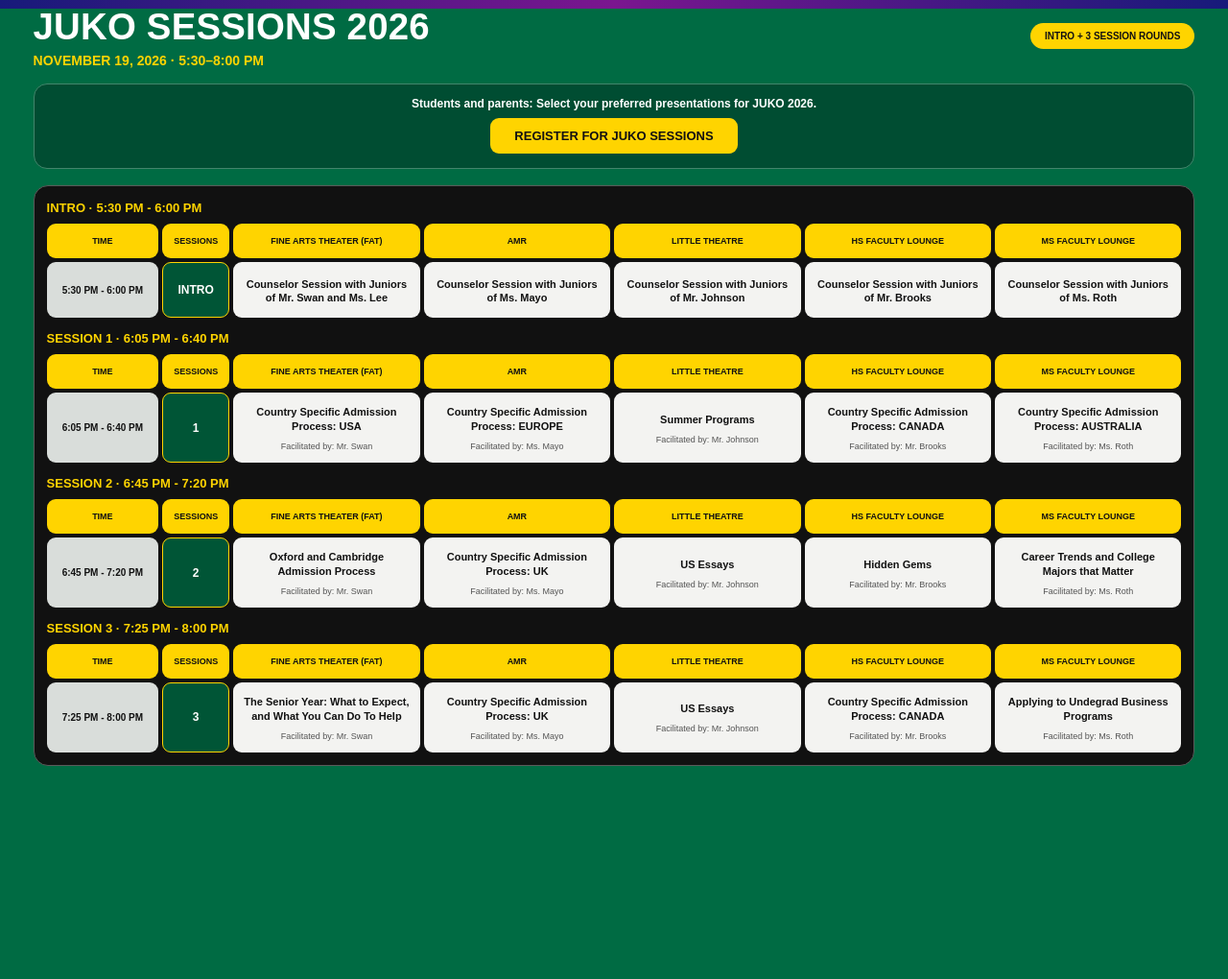
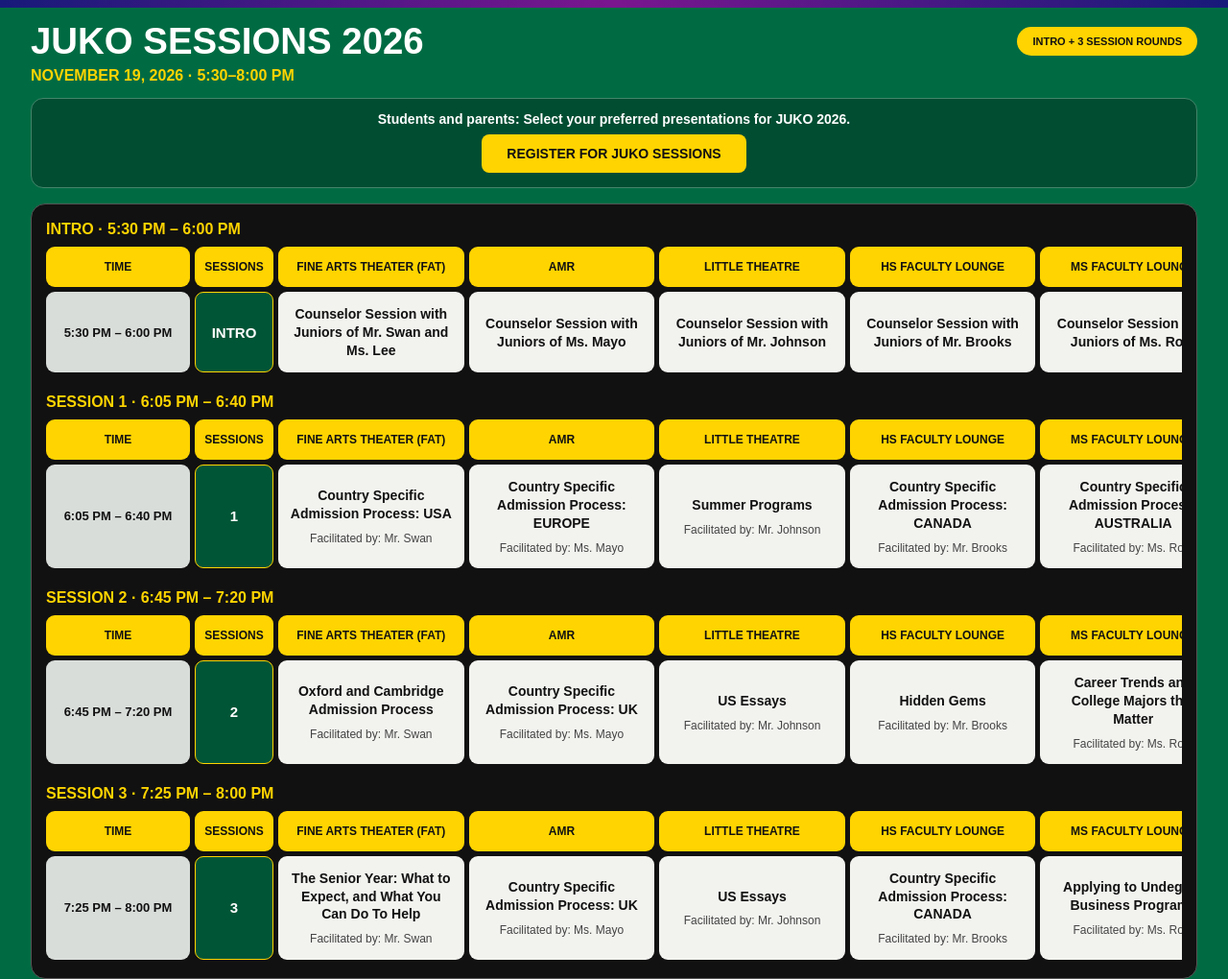
Before and after one commit to supanm-cmyk/JUKO-SESSION-REGISTRATION-2026, a plain HTML site: page index.html in a window 1280 px wide. Shown: the whole page at 96% size. Before the commit the page ends 823 px from the top, so only its background shows below. Drawn offline with Linux system fonts and the light colour scheme.

Commit message:
Revise title and update styles in index.html

```diff
--- a/index.html
+++ b/index.html
@@ -3,31 +3,29 @@
 <head>
 <meta charset="UTF-8">
 <meta name="viewport" content="width=device-width, initial-scale=1">
-<title>JUKO Sessions 2026</title>
+<title>JUKO Sessions 2026 – Revised Schedule</title>
 <style>
-:root{--green:#006b43;--deep:#004d32;--yellow:#ffd400;--black:#111;--white:#f3f3f1;--gray:#d9ddda}
+:root{--green:#006b43;--deep:#004d32;--yellow:#ffd400;--black:#111;--paper:#f2f2ef;--gray:#d9ddda}
 *{box-sizing:border-box}
 body{margin:0;background:var(--green);color:#fff;font-family:Arial,Helvetica,sans-serif}
-.topline{height:9px;background:linear-gradient(90deg,#171a7a,#7b168f,#171a7a)}
-header{padding:0 2.7% 16px}
-h1{font-size:clamp(27px,3vw,42px);line-height:1;margin:0 0 8px;font-weight:800;letter-spacing:.2px}
-.date{color:var(--yellow);font-weight:800;font-size:14px}
-.pill{float:right;margin-top:15px;background:var(--yellow);color:#111;padding:8px 15px;border-radius:22px;font-size:10px;font-weight:800}
-.cta{margin:0 2.7% 17px;border:1px solid #43856b;background:var(--deep);border-radius:14px;text-align:center;padding:13px 12px 15px;font-size:12px;font-weight:700}
-.cta a{display:inline-block;margin-top:8px;background:var(--yellow);color:#111;text-decoration:none;font-size:13px;font-weight:800;padding:11px 25px;border-radius:9px}
-.panel{margin:0 2.7% 25px;background:#111;border:1px solid #5a5a5a;border-radius:15px;padding:13px}
-.round{margin-bottom:14px}
-.round:last-child{margin-bottom:0}
-.round-title{color:var(--yellow);font-size:13px;font-weight:800;margin:2px 0 9px;text-transform:uppercase}
-.grid{display:grid;grid-template-columns: minmax(105px,.75fr) minmax(65px,.45fr) repeat(5,minmax(155px,1.25fr));gap:4px;min-width:1000px}
-.table-scroll{overflow-x:auto}
-.headcell{background:var(--yellow);color:#111;border-radius:9px;padding:12px 7px;text-align:center;font-size:9px;font-weight:800;display:flex;align-items:center;justify-content:center;min-height:36px}
-.timecell{background:var(--gray);color:#111;border-radius:9px;padding:12px 7px;text-align:center;display:flex;align-items:center;justify-content:center;font-size:10px;font-weight:800;min-height:58px}
-.numbercell{background:#005536;color:white;border:1px solid var(--yellow);border-radius:9px;padding:10px 6px;text-align:center;display:flex;align-items:center;justify-content:center;font-weight:800;font-size:12px}
-.card{background:var(--white);color:#111;border-radius:9px;padding:13px 10px 11px;text-align:center;min-height:58px;display:flex;flex-direction:column;justify-content:center;align-items:center;font-size:11px;line-height:1.35;font-weight:700}
-.card .facilitator{font-weight:400;color:#555;font-size:9px;margin-top:7px}
-.card .count{display:inline-block;background:var(--yellow);border-radius:20px;padding:5px 10px;margin-top:9px;font-size:9px;font-weight:800}
-@media(max-width:700px){header{padding-left:14px;padding-right:14px}.pill{font-size:8px;margin-top:8px}.cta,.panel{margin-left:10px;margin-right:10px}.panel{padding:10px}.grid{grid-template-columns:105px 65px repeat(5,160px)}}
+.topline{height:8px;background:linear-gradient(90deg,#171a7a,#7b168f,#171a7a)}
+header{padding:15px 2.5% 14px}
+h1{font-size:clamp(30px,3vw,42px);line-height:1.05;margin:0 0 7px;font-weight:800}
+.date{color:var(--yellow);font-weight:800;font-size:16px}
+.pill{float:right;margin-top:5px;background:var(--yellow);color:#111;padding:9px 16px;border-radius:22px;font-size:11px;font-weight:800}
+.cta{margin:0 2.5% 16px;border:1px solid #43856b;background:var(--deep);border-radius:13px;text-align:center;padding:13px 12px 15px;font-size:14px;font-weight:700}
+.cta a{display:inline-block;margin-top:8px;background:var(--yellow);color:#111;text-decoration:none;font-size:14px;font-weight:800;padding:12px 26px;border-radius:8px}
+.panel{margin:0 2.5% 25px;background:var(--black);border:1px solid #555;border-radius:15px;padding:15px}
+.round{margin-bottom:18px}.round:last-child{margin-bottom:0}
+.round-title{color:var(--yellow);font-size:16px;font-weight:800;margin:2px 0 9px;text-transform:uppercase}
+.table-scroll{overflow-x:auto;padding-bottom:4px}
+.grid{display:grid;grid-template-columns:150px 82px repeat(5,minmax(190px,1fr));gap:5px;min-width:1230px}
+.headcell{background:var(--yellow);color:#111;border-radius:9px;padding:12px 8px;text-align:center;font-size:12px;font-weight:800;display:flex;align-items:center;justify-content:center;min-height:42px}
+.timecell{background:var(--gray);color:#111;border-radius:9px;padding:12px 8px;text-align:center;display:flex;align-items:center;justify-content:center;font-size:13px;font-weight:800;min-height:82px}
+.numbercell{background:#005536;color:#fff;border:1px solid var(--yellow);border-radius:9px;padding:10px 6px;text-align:center;display:flex;align-items:center;justify-content:center;font-weight:800;font-size:15px}
+.card{background:var(--paper);color:#111;border-radius:9px;padding:14px 12px 13px;text-align:center;min-height:82px;display:flex;flex-direction:column;justify-content:center;align-items:center;font-size:14px;line-height:1.35;font-weight:700}
+.card .facilitator{font-weight:400;color:#444;font-size:12px;margin-top:8px}
+@media(max-width:700px){header{padding-left:14px;padding-right:14px}.pill{font-size:9px}.cta,.panel{margin-left:10px;margin-right:10px}.panel{padding:10px}.grid{grid-template-columns:145px 78px repeat(5,190px);min-width:1173px}}
 </style>
 </head>
 <body>
@@ -45,28 +43,28 @@ h1{font-size:clamp(27px,3vw,42px);line-height:1;margin:0 0 8px;font-weight:800;l
 <script>
 const venues=["FINE ARTS THEATER (FAT)","AMR","LITTLE THEATRE","HS FACULTY LOUNGE","MS FACULTY LOUNGE"];
 const rounds=[
- {label:"INTRO · 5:30 PM - 6:00 PM",time:"5:30 PM - 6:00 PM",number:"INTRO",items:[
+ {label:"INTRO · 5:30 PM – 6:00 PM",time:"5:30 PM – 6:00 PM",number:"INTRO",items:[
   ["Counselor Session with Juniors of Mr. Swan and Ms. Lee",""],
   ["Counselor Session with Juniors of Ms. Mayo",""],
   ["Counselor Session with Juniors of Mr. Johnson",""],
   ["Counselor Session with Juniors of Mr. Brooks",""],
   ["Counselor Session with Juniors of Ms. Roth",""]
  ]},
- {label:"SESSION 1 · 6:05 PM - 6:40 PM",time:"6:05 PM - 6:40 PM",number:"1",items:[
+ {label:"SESSION 1 · 6:05 PM – 6:40 PM",time:"6:05 PM – 6:40 PM",number:"1",items:[
   ["Country Specific Admission Process: USA","Mr. Swan"],
   ["Country Specific Admission Process: EUROPE","Ms. Mayo"],
   ["Summer Programs","Mr. Johnson"],
   ["Country Specific Admission Process: CANADA","Mr. Brooks"],
   ["Country Specific Admission Process: AUSTRALIA","Ms. Roth"]
  ]},
- {label:"SESSION 2 · 6:45 PM - 7:20 PM",time:"6:45 PM - 7:20 PM",number:"2",items:[
+ {label:"SESSION 2 · 6:45 PM – 7:20 PM",time:"6:45 PM – 7:20 PM",number:"2",items:[
   ["Oxford and Cambridge Admission Process","Mr. Swan"],
   ["Country Specific Admission Process: UK","Ms. Mayo"],
   ["US Essays","Mr. Johnson"],
   ["Hidden Gems","Mr. Brooks"],
   ["Career Trends and College Majors that Matter","Ms. Roth"]
  ]},
- {label:"SESSION 3 · 7:25 PM - 8:00 PM",time:"7:25 PM - 8:00 PM",number:"3",items:[
+ {label:"SESSION 3 · 7:25 PM – 8:00 PM",time:"7:25 PM – 8:00 PM",number:"3",items:[
   ["The Senior Year: What to Expect, and What You Can Do To Help","Mr. Swan"],
   ["Country Specific Admission Process: UK","Ms. Mayo"],
   ["US Essays","Mr. Johnson"],
@@ -82,7 +80,7 @@ rounds.forEach(r=>{
  const grid=document.createElement("div");grid.className="grid";
  ["TIME","SESSIONS",...venues].forEach(v=>{const h=document.createElement("div");h.className="headcell";h.textContent=v;grid.appendChild(h)});
  const time=document.createElement("div");time.className="timecell";time.textContent=r.time;grid.appendChild(time);
- const num=document.createElement("div");num.className="numbercell";num.textContent=r.number;grid.appendChild(num);
+ const number=document.createElement("div");number.className="numbercell";number.textContent=r.number;grid.appendChild(number);
  r.items.forEach(([topic,fac])=>{
   const card=document.createElement("div");card.className="card";
   const t=document.createElement("div");t.textContent=topic;card.appendChild(t);
```
